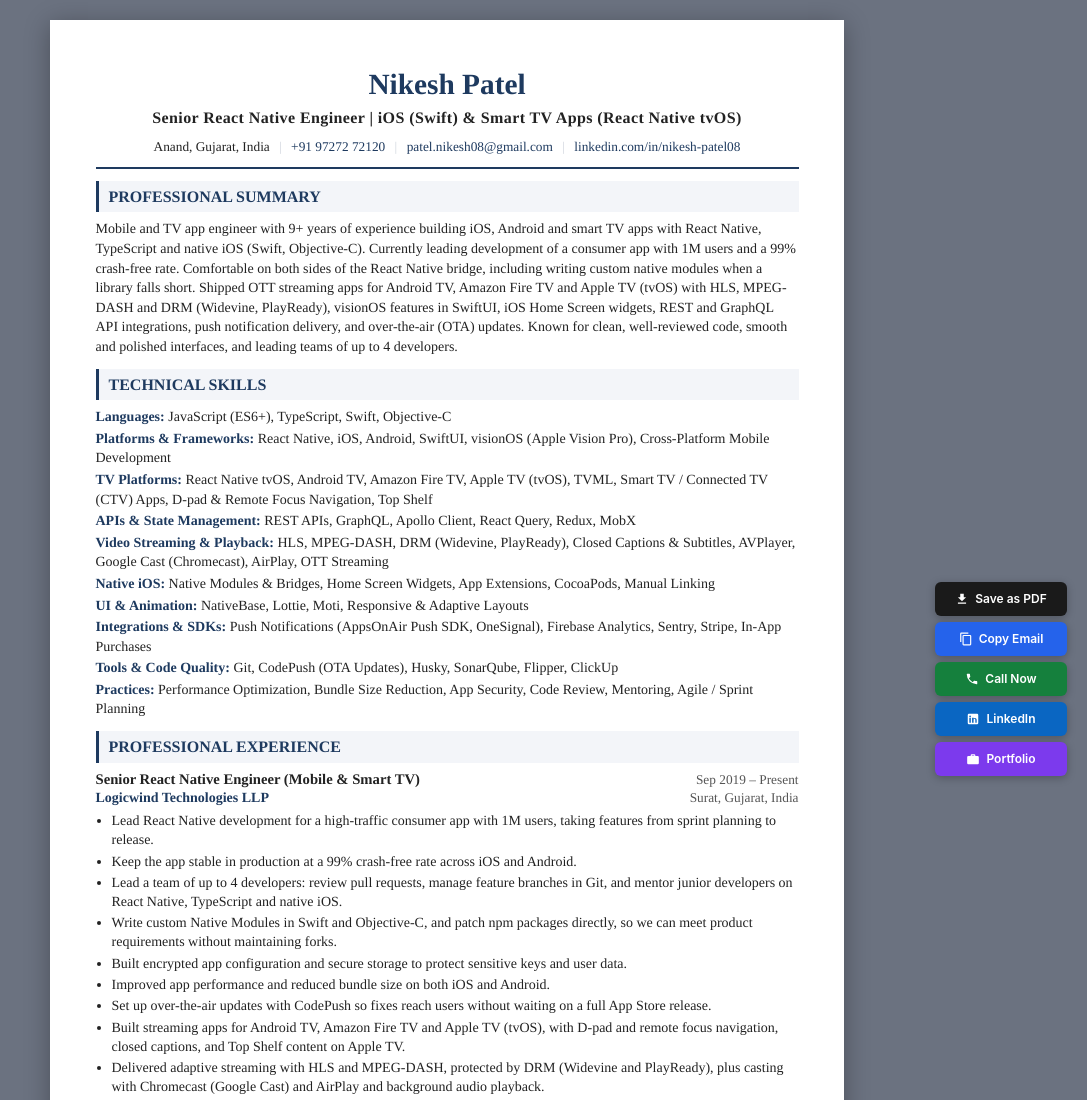
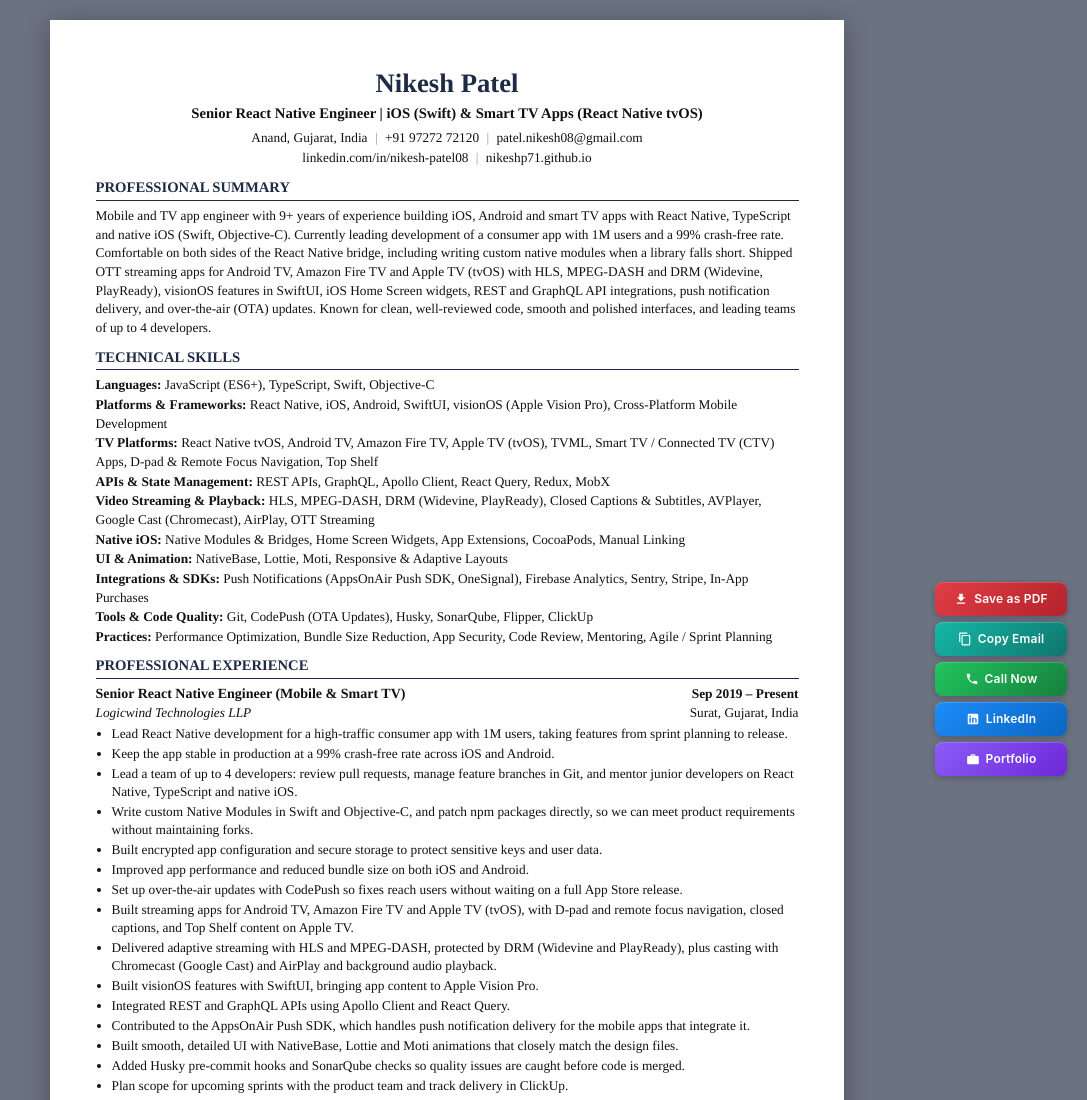
Before and after one commit to nikeshp71/nikeshp71.github.io, a plain HTML site: page resume/index.html in a window 1280 px wide. Shown: the top 1100 px of the page, without its empty margins (193-1280 px from the left). Drawn offline with Linux system fonts and the light colour scheme.

Commit message:
Refresh resume styling and action buttons

```diff
--- a/resume/index.html
+++ b/resume/index.html
@@ -24,12 +24,12 @@
       :root {
         --heading-font: Tinos, 'Liberation Serif', 'Times New Roman', Times, serif;
         --body-font: Tinos, 'Liberation Serif', 'Times New Roman', Times, serif;
-        --primary: #1e3a5f;
-        --dark: #222;
-        --mid: #444;
-        --light-text: #555;
-        --section-bg: #f3f5f9;
-        --border: #d0d5dd;
+        /* Black text with a single dark-navy accent (name + section rules) */
+        --primary: #1f2a44;
+        --dark: #111;
+        --mid: #333;
+        --light-text: #444;
+        --border: #999;
         --white: #fff;
         --page-w: 210mm;
         --page-h: 297mm;
@@ -58,7 +58,7 @@
       }
 
       a {
-        color: var(--primary);
+        color: inherit;
         text-decoration: none;
       }
       a:hover {
@@ -68,63 +68,59 @@
       /* ===== HEADER ===== */
       .header {
         text-align: center;
-        padding-bottom: 10px;
-        border-bottom: 2px solid var(--primary);
-        margin-bottom: 12px;
+        margin-bottom: 10px;
       }
       .header h1 {
         font-family: var(--heading-font);
-        font-size: 22pt;
+        font-size: 20pt;
         font-weight: 700;
         color: var(--primary);
-        margin-bottom: 2px;
+        margin-bottom: 3px;
       }
       .header .headline {
-        font-size: 12pt;
-        font-weight: 600;
-        letter-spacing: 0.4px;
+        font-size: 11pt;
+        font-weight: 700;
         color: var(--dark);
-        margin-bottom: 7px;
+        margin-bottom: 4px;
       }
       .header .contact {
         font-size: 10pt;
-        line-height: 1.6;
+        line-height: 1.5;
         color: var(--dark);
       }
       .header .sep {
-        margin: 0 6px;
+        margin: 0 4px;
         color: var(--border);
       }
 
       /* ===== SECTIONS ===== */
       .section {
-        margin-bottom: 12px;
+        margin-bottom: 10px;
       }
       .section h2 {
-        font-size: 12pt;
+        font-size: 11pt;
         font-weight: 700;
         /* no letter-spacing: spaced capitals get parsed as "P R O F I L E" by ATS */
         text-transform: uppercase;
         color: var(--primary);
-        background: var(--section-bg);
-        border-left: 3px solid var(--primary);
-        padding: 5px 10px;
-        margin-bottom: 7px;
+        border-bottom: 1px solid var(--primary);
+        padding-bottom: 2px;
+        margin-bottom: 6px;
       }
 
       .summary {
-        font-size: 10.5pt;
+        font-size: 10pt;
         line-height: 1.4;
+      }
+      .nowrap {
+        white-space: nowrap;
       }
 
       /* ===== SKILLS (single column for ATS) ===== */
       .skills p {
-        font-size: 10.5pt;
+        font-size: 10pt;
         line-height: 1.4;
-        margin-bottom: 2px;
-      }
-      .skills strong {
-        color: var(--primary);
+        margin-bottom: 1px;
       }
 
       /* ===== EXPERIENCE ===== */
@@ -142,19 +138,22 @@
         gap: 12px;
       }
       .job h3 {
-        font-size: 11pt;
+        font-size: 10.5pt;
         font-weight: 700;
         color: var(--dark);
       }
       .job .company {
-        font-size: 10.5pt;
-        font-weight: 600;
-        color: var(--primary);
+        font-size: 10pt;
+        font-style: italic;
+        color: var(--dark);
       }
       .job .meta {
         font-size: 10pt;
-        color: var(--light-text);
+        color: var(--dark);
         white-space: nowrap;
+      }
+      .job .job-line:first-child .meta {
+        font-weight: 700;
       }
       .job.edu {
         margin-bottom: 7px;
@@ -163,23 +162,20 @@
       ul.bullets {
         list-style: disc;
         padding-left: 16px;
-        margin-top: 4px;
+        margin-top: 3px;
       }
       ul.bullets li {
-        font-size: 10.5pt;
+        font-size: 10pt;
         line-height: 1.35;
-        margin-bottom: 2.5px;
+        margin-bottom: 2px;
       }
 
       /* ===== PROJECTS (single column for ATS) ===== */
       .project {
         margin-bottom: 5px;
-        font-size: 10.5pt;
+        font-size: 10pt;
         line-height: 1.35;
         break-inside: avoid;
-      }
-      .project strong {
-        color: var(--primary);
       }
       .project .tech {
         color: var(--mid);
@@ -190,11 +186,8 @@
         list-style: none;
       }
       .plain-list li {
-        font-size: 10.5pt;
-        margin-bottom: 3px;
-      }
-      .plain-list strong {
-        color: var(--primary);
+        font-size: 10pt;
+        margin-bottom: 2px;
       }
 
       /* ===== ACTION BUTTONS ===== */
@@ -207,6 +200,7 @@
         gap: 6px;
         z-index: 100;
       }
+      /* Each action gets its own colour: soft two-tone gradients, white text */
       .btn {
         display: inline-flex;
         align-items: center;
@@ -215,24 +209,35 @@
         min-width: 132px;
         padding: 10px 14px;
         border: none;
-        border-radius: 6px;
+        border-radius: 8px;
         font: 600 12px/1 -apple-system, 'Segoe UI', Roboto, Arial, sans-serif;
+        letter-spacing: 0.2px;
         color: #fff;
         text-decoration: none;
         cursor: pointer;
-        box-shadow: 0 2px 8px rgba(0, 0, 0, 0.25);
+        box-shadow:
+          0 2px 6px rgba(15, 23, 42, 0.25),
+          inset 0 1px 0 rgba(255, 255, 255, 0.18);
         transition:
           transform 0.15s,
-          opacity 0.15s;
+          box-shadow 0.15s,
+          filter 0.15s;
       }
       .btn:hover {
-        opacity: 0.92;
         text-decoration: none;
         transform: translateY(-1px);
+        filter: brightness(1.08);
+        box-shadow:
+          0 6px 14px rgba(15, 23, 42, 0.3),
+          inset 0 1px 0 rgba(255, 255, 255, 0.18);
+      }
+      .btn:active {
+        transform: translateY(0);
       }
       .btn:focus-visible {
         outline: 2px solid #fff;
         outline-offset: 2px;
+        box-shadow: 0 0 0 4px var(--primary);
       }
       .btn svg {
         width: 14px;
@@ -240,11 +245,11 @@
         fill: currentColor;
         flex-shrink: 0;
       }
-      .btn-pdf { background: #1a1a1a; }
-      .btn-email { background: #2563eb; }
-      .btn-call { background: #15803d; }
-      .btn-linkedin { background: #0a66c2; }
-      .btn-portfolio { background: #7c3aed; }
+      .btn-pdf { background: linear-gradient(135deg, #e03e45, #b4232c); }
+      .btn-email { background: linear-gradient(135deg, #14b8a6, #0f766e); }
+      .btn-call { background: linear-gradient(135deg, #22c55e, #15803d); }
+      .btn-linkedin { background: linear-gradient(135deg, #1d8cf8, #0a66c2); }
+      .btn-portfolio { background: linear-gradient(135deg, #8b5cf6, #6d28d9); }
 
       .toast {
         position: fixed;
@@ -285,7 +290,9 @@
           flex-wrap: wrap;
           justify-content: center;
           padding: 10px 16px;
-          background: rgba(17, 24, 39, 0.92);
+          background: rgba(255, 255, 255, 0.96);
+          border-top: 1px solid #d5dae3;
+          box-shadow: 0 -2px 10px rgba(15, 23, 42, 0.12);
         }
         .btn {
           min-width: 0;
@@ -338,10 +345,12 @@
           <a href="tel:+919727272120">+91 97272 72120</a>
           <span class="sep">|</span>
           <a href="mailto:patel.nikesh08@gmail.com">patel.nikesh08@gmail.com</a>
-          <span class="sep">|</span>
+          <br />
           <a href="https://www.linkedin.com/in/nikesh-patel08" target="_blank" rel="noopener"
             >linkedin.com/in/nikesh-patel08</a
           >
+          <span class="sep">|</span>
+          <a href="https://nikeshp71.github.io/" target="_blank" rel="noopener">nikeshp71.github.io</a>
         </p>
       </header>
 
@@ -354,7 +363,7 @@
           consumer app with 1M users and a 99% crash-free rate. Comfortable on both sides of the
           React Native bridge, including writing custom native modules when a library falls short.
           Shipped OTT streaming apps for Android TV, Amazon Fire TV and Apple TV (tvOS) with HLS,
-          MPEG-DASH and DRM (Widevine, PlayReady), visionOS features in SwiftUI, iOS Home Screen
+          <span class="nowrap">MPEG-DASH</span> and DRM (Widevine, PlayReady), visionOS features in SwiftUI, iOS Home Screen
           widgets, REST and GraphQL API integrations, push notification delivery, and over-the-air
           (OTA) updates. Known for clean, well-reviewed code, smooth and
           polished interfaces, and leading teams of up to 4 developers.
```
